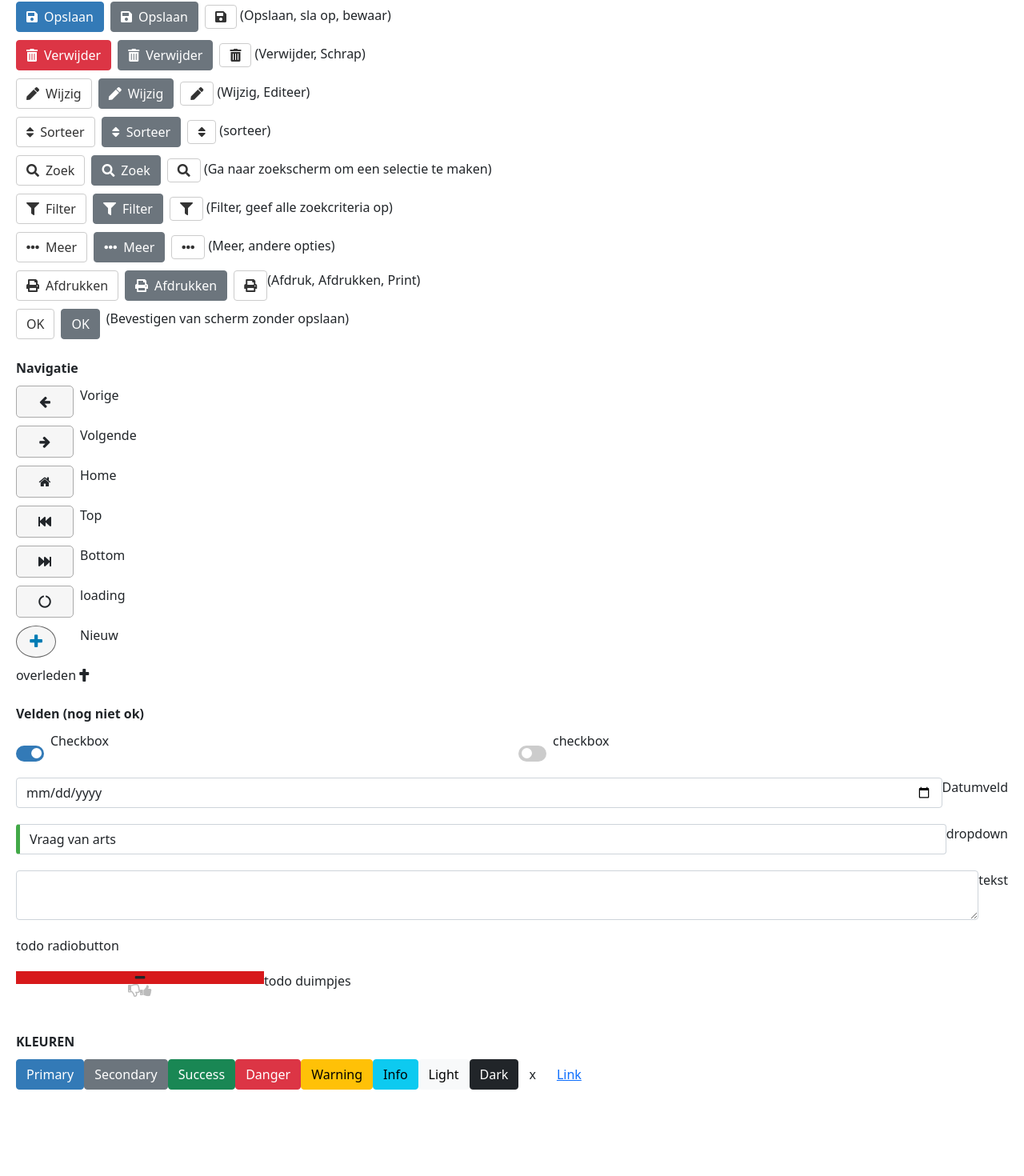
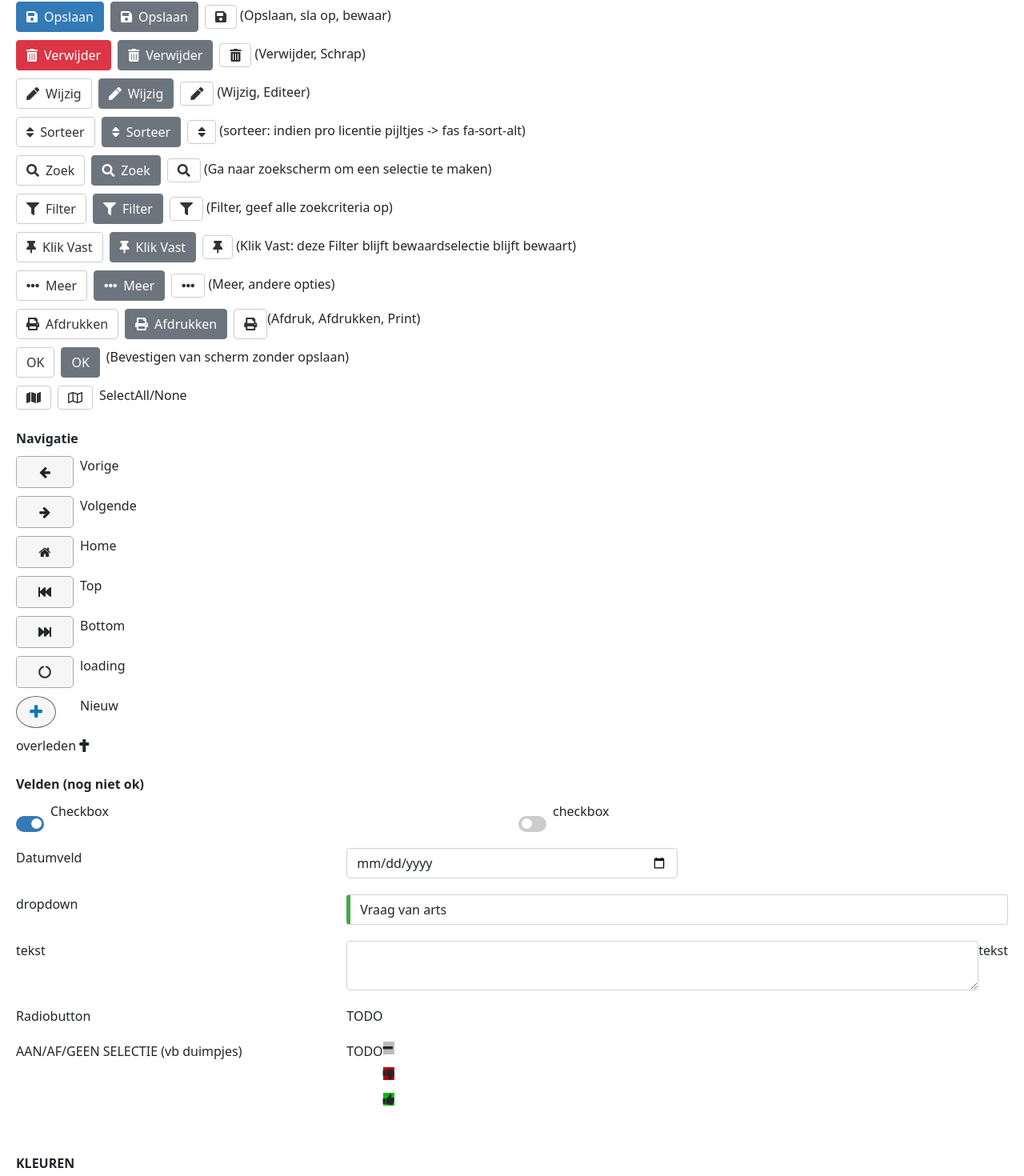
Before and after one commit to ChristaDeSmet/default-knoppen-ouderenzorg, an Angular app: page / in a window 1280 px wide. Shown: the part 100-1570 px from the top of the page at 80% size. Before the commit the page ends 1482 px from the top, so only its background shows below. Built offline with nearby package versions, Linux system fonts and the light colour scheme; what angular-font-awesome would draw is missing.

Commit message:
1 file modified

```diff
--- a/src/app/app.component.html
+++ b/src/app/app.component.html
@@ -66,7 +66,7 @@
     <button type="button" title="Haal lijst op" class="btn btn-default">
       <i class="fas fa-sort"></i>
     </button>
-    (sorteer)
+    (sorteer: indien pro licentie pijltjes -> fas fa-sort-alt)
   </div>
 
   <!-- ----------------------------- Zoek-->
@@ -97,6 +97,21 @@
       <i class="fas fa-filter"></i>
     </button>
     (Filter, geef alle zoekcriteria op)
+  </div>
+    <!-- ----------------------------- Vastklikken-->
+    <div style=" margin-top:10px">
+    <button type="button" class="btn btn-default margin-right-sm">
+      <i class="fas fa-thumbtack margin-right-sm"></i>Klik Vast
+    </button>
+
+    <button type="button" class="btn btn-secondary margin-right-sm">
+      <i class="fas fa-thumbtack margin-right-sm"></i>Klik Vast
+    </button>
+    <button type="button" title="Haal lijst op" class="btn btn-default">
+      <i class="fas fa-thumbtack"></i>
+    </button>
+
+    (Klik Vast: deze Filter blijft bewaardselectie blijft bewaart)
   </div>
   <!-- ----------------------------- Meer-->
   <div style=" margin-top:10px">
@@ -136,6 +151,17 @@
     (Bevestigen van scherm zonder opslaan)
   </div>
 
+    <!-- ----------------------------- Select All/none-->
+    <div style="display:flex; margin-top:10px">
+     <button type="button" title="Haal lijst op" class="btn btn-default margin-right-sm">
+      <i class="fas fa-map"></i>
+    </button>
+    <button type="button" title="Haal lijst op" class="btn btn-default margin-right-sm">
+    <i class="far fa-map"></i>
+  </button>
+  SelectAll/None
+  </div>
+
 <!-- --------NAVIGATIE-->
 <br/>
   <div><b> Navigatie </b></div>
@@ -143,7 +169,7 @@
 <!-- ----------------------------- NEXT-->
 <div style="display:flex; margin-top:10px">
   <div style="width:80px">
-    <div class="oz-knop margin-right-sm">
+    <div class="oz-knop margin-right-sm ">
       <i class="fa fa-arrow-left"></i>
     </div>
   </div>
@@ -249,38 +275,61 @@ overleden <i class="fas fa-cross"></i></div>
 </div>
   <!-- ----------------------------- Datumveld -->
   <div style="display:flex; margin-top:20px">
-    <input popovertitle="Fout" container="body" triggers="" containerclass="popover-error" placement="auto" type="date" class="form-control ng-pristine ng-valid ng-star-inserted ng-touched" ng-reflect-popover-title="Fout" ng-reflect-container="body" ng-reflect-triggers="" ng-reflect-container-class="popover-error" ng-reflect-placement="auto" ng-reflect-is-open="false" ng-reflect-model="2019-11-27"> Datumveld
+  <div class = "col-4">
+  Datumveld
+  </div>
+     <div class = "col-4">
+    <input popovertitle="Fout" container="body" triggers="" containerclass="popover-error" placement="auto" type="date" class="form-control ng-pristine ng-valid ng-star-inserted ng-touched" ng-reflect-popover-title="Fout" ng-reflect-container="body" ng-reflect-triggers="" ng-reflect-container-class="popover-error" ng-reflect-placement="auto" ng-reflect-is-open="false" ng-reflect-model="2019-11-27">
+    </div>
+
 </div>
 
 
   <!-- ----------------------------- dropdown -->
   <div style="display:flex; margin-top:20px">
+  <div class = "col-4">
+  dropdown
+  </div>
   <select _ngcontent-usi-c398="" id="reason" name="ReasonCode" required="" class="form-control ng-dirty ng-valid ng-touched" ng-reflect-required="" ng-reflect-name="ReasonCode" ng-reflect-model="KATZSCORE"><option _ngcontent-usi-c398="" value="null" disabled="" ng-reflect-value="null">-- Selecteer een waarde --</option><option _ngcontent-usi-c398="" value="1: ARTS" ng-reflect-ng-value="ARTS" class="ng-star-inserted"> Vraag van arts </option><option _ngcontent-usi-c398="" value="2: DEMENTSCRN" ng-reflect-ng-value="DEMENTSCRN" class="ng-star-inserted"> Screening dementie </option><option _ngcontent-usi-c398="" value="3: KATZSCORE" ng-reflect-ng-value="KATZSCORE" class="ng-star-inserted"> ifv Katzscore </option><option _ngcontent-usi-c398="" value="4: OPNAME" ng-reflect-ng-value="OPNAME" class="ng-star-inserted"> Opname </option><option _ngcontent-usi-c398="" value="5: RIZIV" ng-reflect-ng-value="RIZIV" class="ng-star-inserted"> Tussenkomst Riziv </option><!--bindings={
     "ng-reflect-ng-for-of": "[object Object],[object Object"
-  }--></select> dropdown
+  }--></select>
    </div>
   <!-- ----------------------------- tekst -->
 <div style="display:flex; margin-top:20px">
+<div class = "col-4">
+tekst
+</div>
 <textarea name="Remark" class="form-control ng-pristine ng-valid ng-touched" ng-reflect-name="Remark"></textarea>tekst
 </div>
   <!-- ----------------------------- radiobutton -->
   <div style="display:flex; margin-top:20px">
-  todo radiobutton
+  <div class = "col-4">
+  Radiobutton
+  </div>
+  <div class = "col-4">
+  TODO
+  </div>
+
   </div>
     <!-- ----------------------------- duimpjes -->
 <div style="display:flex; margin-top:20px">
-<div class="col-sm-3 col-5 text-center thumbs flex-row"><!--bindings={
-  "ng-reflect-ng-if": "false"
-}--><div class="circle col-padding-10 ng-star-inserted" style="background-color: rgb(215, 25, 27);"><i class="fa fa-minus"></i></div><!--bindings={
-  "ng-reflect-ng-if": "true"
-}--><i class="fa-thumbs-down pointer ng-star-inserted far" style="color: rgb(187, 187, 187);"></i><i class="fa-thumbs-up pointer ng-star-inserted fa" style="color: rgb(187, 187, 187);"></i><!--ng-container--><!--bindings={
-  "ng-reflect-ng-if": "true"
-}--><!--bindings={
-  "ng-reflect-ng-if": "false"
-}--><!--ng-container--><!--bindings={
-  "ng-reflect-ng-if": "true"
-}--></div> todo duimpjes
+<div class = "col-4">
+AAN/AF/GEEN SELECTIE (vb duimpjes)
 </div>
+<div>TODO</div>
+<div >
+  <p class="col-15 " style="background-color: rgb(187, 187, 187);">
+<i class="fa fa-minus">
+</i></p>
+<p class="col-15   " style="background-color: rgb(187, 0, 0);">
+<i class="fa fa-thumbs-down">
+</i></p>
+<p class="col-15 " style="background-color: rgb(0, 187, 0);">
+<i class="fa fa-thumbs-up">
+</i></p>
+</div>
+</div>
+
   <!-- ----------------------------- xxx -->
   <div style="display:flex; margin-top:20px">
 
```
